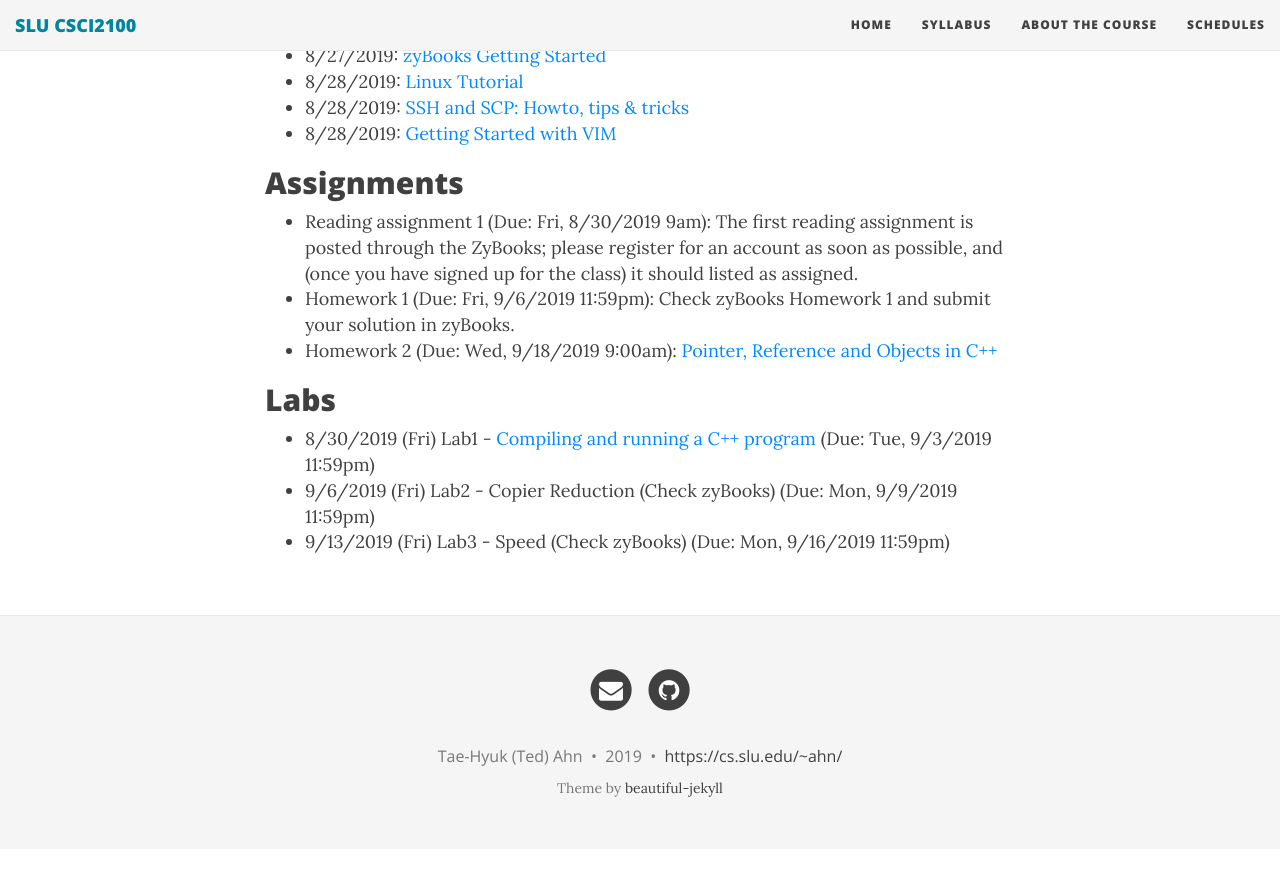
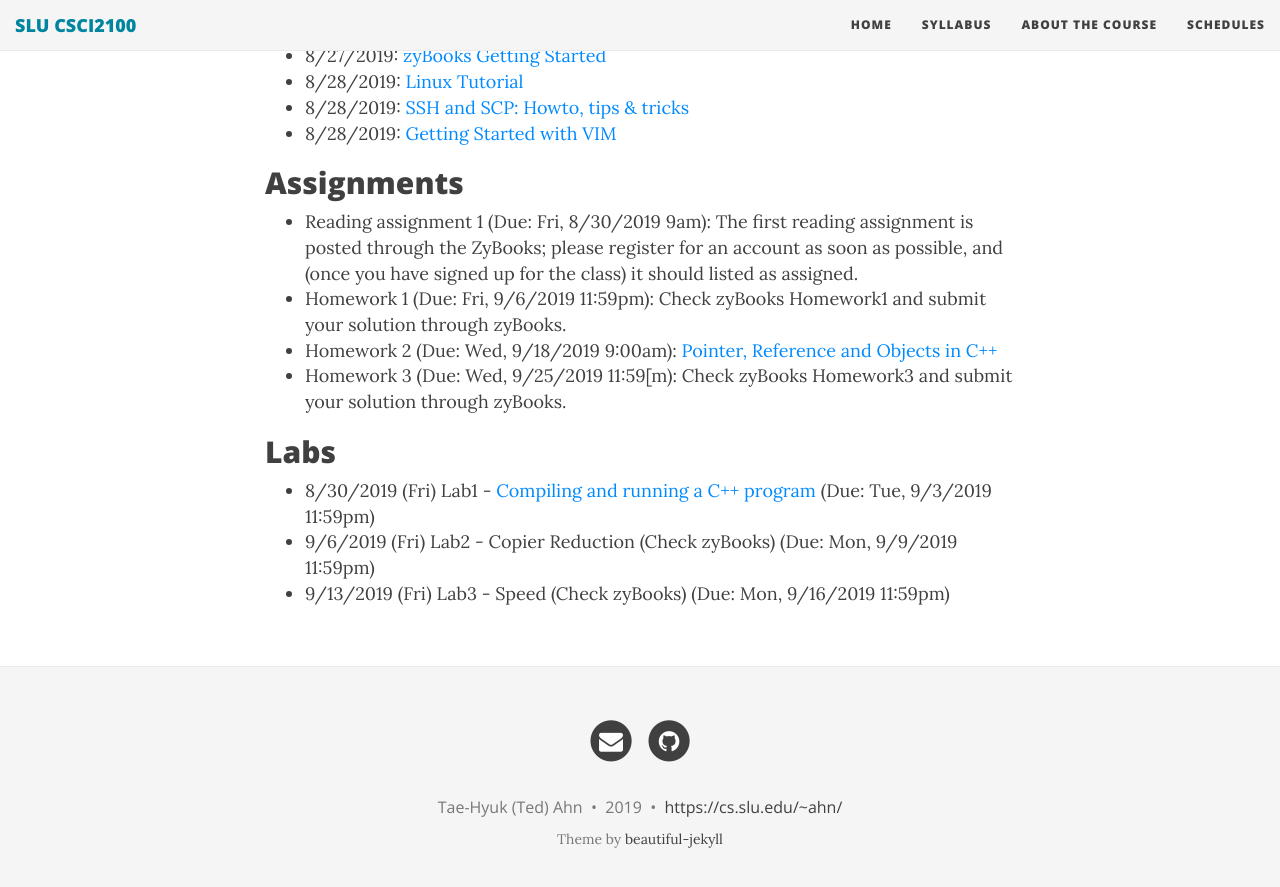
Before and after one commit to BioHPC/CSCI2100F19, a Jekyll site: the page built from docs/schedules.md, in a window 1280 px wide and 900 px high, scrolled down 924 px. Shown: the top 887 px of the window. Built offline with Jekyll 4.4.1, drawn with Linux system fonts in a browser that asks for light colours; nearby versions of some CDN libraries; before the commit the page ends 1773 px from its top, so only the background shows below that.

Commit message:
Update schedules.md

```diff
--- a/docs/schedules.md
+++ b/docs/schedules.md
@@ -34,8 +34,9 @@ subtitle: Lectures, related material, labs, and assignments
 ## Assignments
 
  * Reading assignment 1 (Due: Fri, 8/30/2019 9am): The first reading assignment is posted through the ZyBooks; please register for an account as soon as possible, and (once you have signed up for the class) it should listed as assigned.
- * Homework 1 (Due: Fri, 9/6/2019 11:59pm): Check zyBooks Homework 1 and submit your solution in zyBooks.
+ * Homework 1 (Due: Fri, 9/6/2019 11:59pm): Check zyBooks Homework1 and submit your solution through zyBooks.
  * Homework 2 (Due: Wed, 9/18/2019 9:00am): [Pointer, Reference and Objects in C++][H2]
+ * Homework 3 (Due: Wed, 9/25/2019 11:59[m): Check zyBooks Homework3 and submit your solution through zyBooks.
 
 ## Labs
 
```
